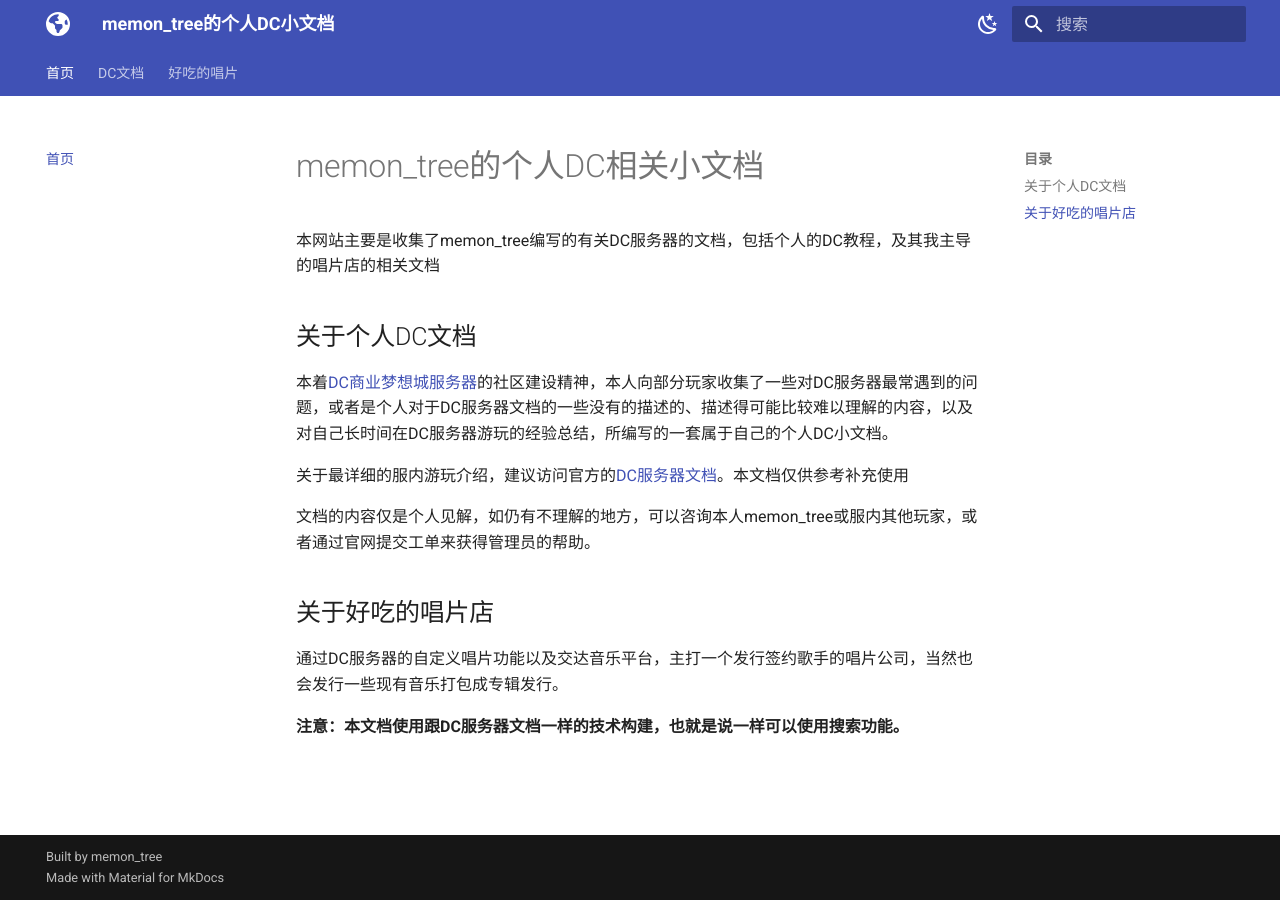
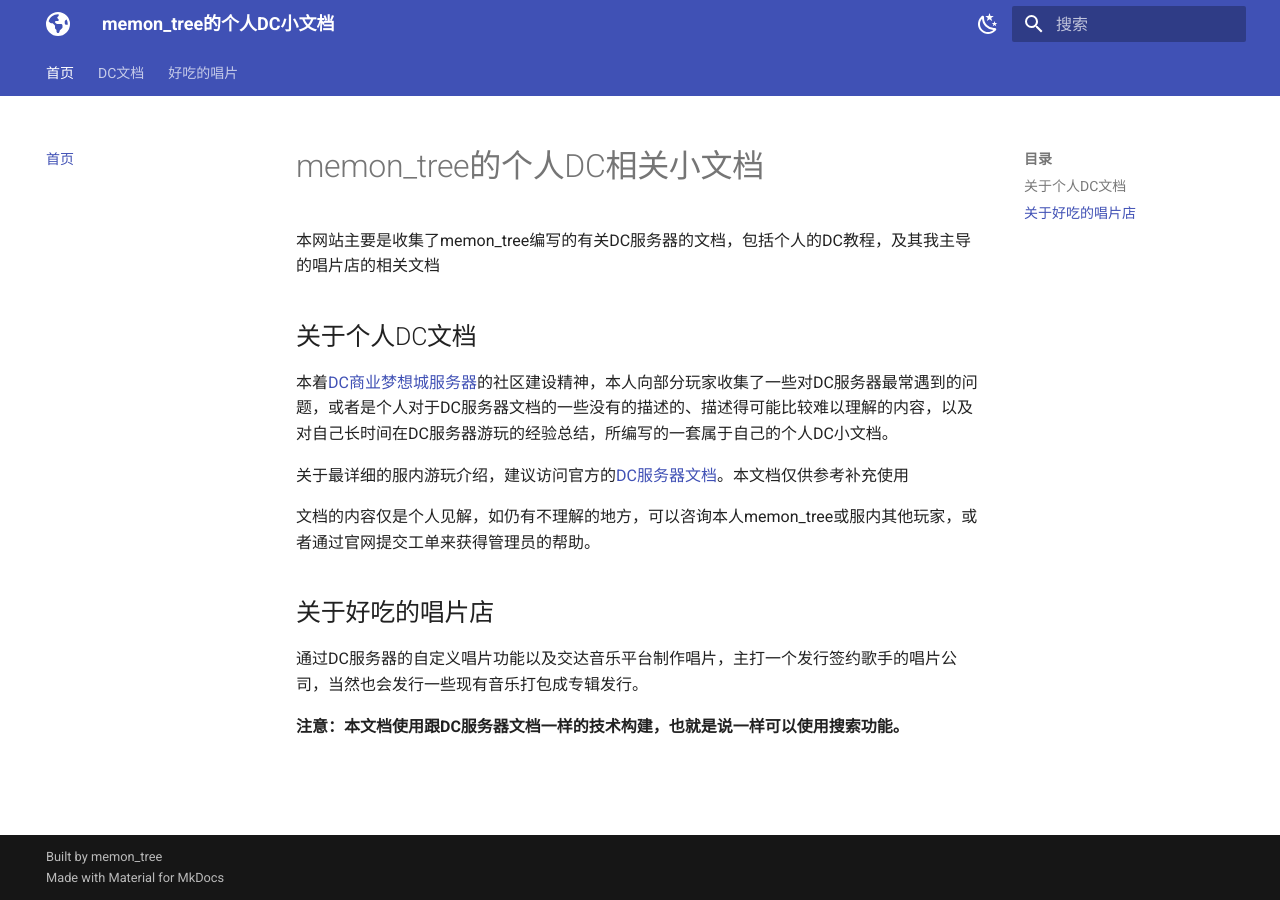
Before and after one commit to soujyuhs16/personaldcdoc, an MkDocs documentation site: the page built from docs/index.md, in a window 1280 px wide. Built offline with MkDocs 1.6.1 and Material for MkDocs 9.7.7, drawn with Linux system fonts in a browser that asks for light colours.

Commit message:
更新 index.md

```diff
--- a/docs/index.md
+++ b/docs/index.md
@@ -12,6 +12,6 @@
 文档的内容仅是个人见解，如仍有不理解的地方，可以咨询本人memon_tree或服内其他玩家，或者通过官网提交工单来获得管理员的帮助。
 
 ## 关于好吃的唱片店
-通过DC服务器的自定义唱片功能以及交达音乐平台，主打一个发行签约歌手的唱片公司，当然也会发行一些现有音乐打包成专辑发行。
+通过DC服务器的自定义唱片功能以及交达音乐平台制作唱片，主打一个发行签约歌手的唱片公司，当然也会发行一些现有音乐打包成专辑发行。
 
 **注意：本文档使用跟DC服务器文档一样的技术构建，也就是说一样可以使用搜索功能。**
```
